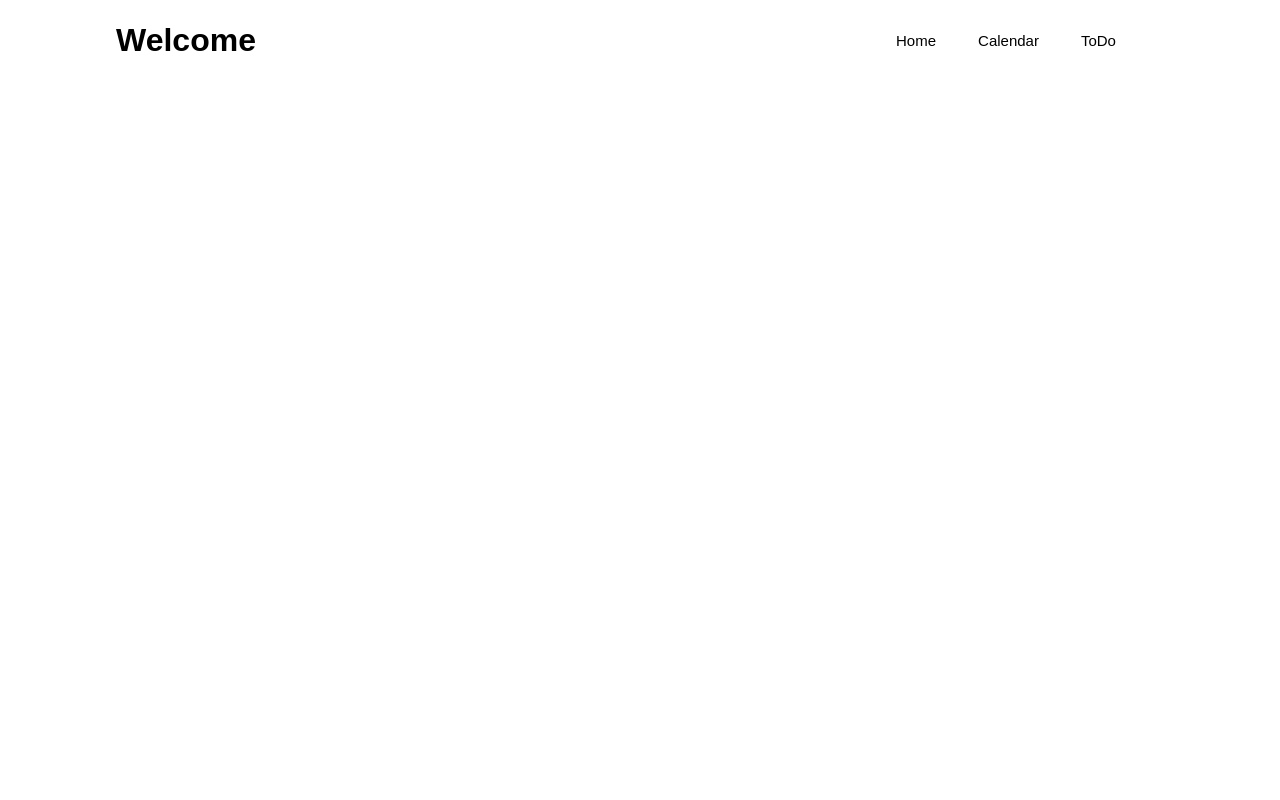
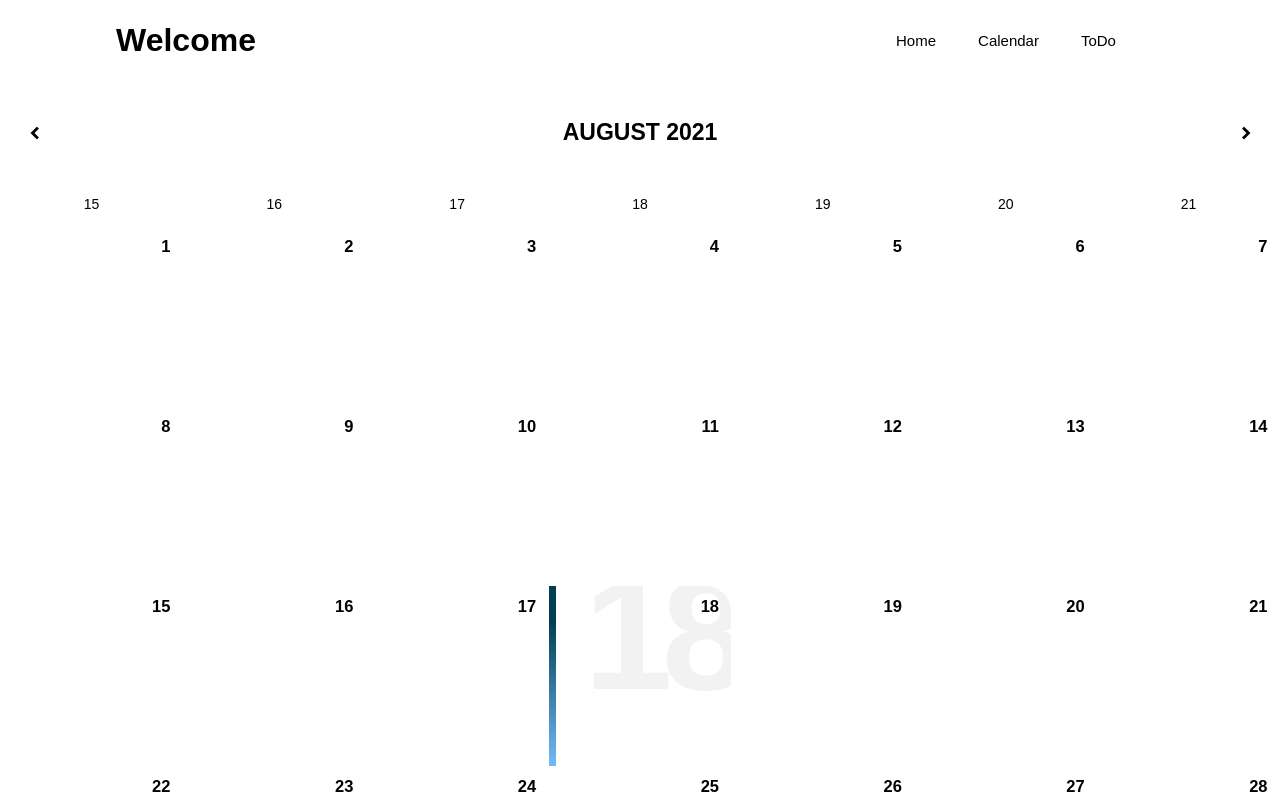
Before and after one commit to manuelmort/vespaWeb, a React (Create React App) app: page /calendar in a window 1280 px wide. Shown: the top 800 px of the page. Built offline with nearby package versions, Linux system fonts and the light colour scheme.

Commit message:
gave navebar a bit more functionality, changed css on calendar to black and white

```diff
--- a/package.json
+++ b/package.json
@@ -11,6 +11,7 @@
     "react": "^17.0.2",
     "react-bootstrap": "^1.6.1",
     "react-dom": "^17.0.2",
+    "react-router-dom": "^5.2.0",
     "react-scripts": "4.0.3",
     "web-vitals": "^1.1.2"
   },
--- a/src/App.js
+++ b/src/App.js
@@ -1,6 +1,12 @@
 import React from "react"
+import { BrowserRouter as Router, Switch, Route } from 'react-router-dom';
 import Navbar from "./components/NavbarComponent/Navbar";
+
+import Home from "./components/Home";
+import Calendar from "./components/Calendar"
+
 import "./App.css"
+
 
 
 
@@ -8,7 +14,15 @@ class App extends React.Component {
   render() {
     return (
       <div>
-        <Navbar/>
+        <Router>
+          <Navbar/>
+
+          <Switch>
+            <Route path={"/home"}  component={Home}/>
+            <Route path={"/calendar"}  component={Calendar}/>
+          </Switch>
+
+        </Router>
       </div>
 
     )
--- a/src/components/Calendar.css
+++ b/src/components/Calendar.css
@@ -24,21 +24,12 @@
 
 /* VARIABLES */
 
-:root {
-  --main-color: #022e57;
-  --text-color: #022e57;
-  --text-color-light: #0379e7;
 
-  --bg-color: #00a5a5;
-
-}
 
 
 /* GENERAL */
 
-* {
-  box-sizing: border-box;
-}
+
 
 body {
     font-family: 'Open Sans', 'Helvetica Neue', 'Helvetica', 'Arial', sans-serif;
@@ -47,7 +38,7 @@ body {
     line-height: 1.5;
     color: var(--text-color);
 
-    background: linear-gradient(90deg, rgba(0,26,36,1) 0%, rgba(94,177,126,1) 0%, rgba(75,200,231,1) 100%);
+    background: #fff;
     position: relative;
 }
 
--- a/src/components/Calendar.jsx
+++ b/src/components/Calendar.jsx
@@ -1,5 +1,6 @@
 import React from "react";
 import * as dateFns from 'date-fns'
+import "./Calendar.css"
 
 class Calendar extends React.Component {
   state = {
--- a/src/components/Home.jsx
+++ b/src/components/Home.jsx
@@ -1,6 +1,7 @@
 import React from "react";
 import * as dateFns from "date-fns";
 import Clock from './Clock'
+import Navbar from './NavbarComponent/Navbar'
 
 
 class Home extends React.Component {
@@ -30,9 +31,6 @@ class Home extends React.Component {
         currentTime: new Date()
     }
 
-    renderCurrentTime() {
-
-    }
 
     renderCurrentDay() {
         const week = ["Sunday", "Monday", "Tuesday","Wednesday","Thursday", "Friday","Saturday"]
@@ -49,7 +47,6 @@ class Home extends React.Component {
 
         return (
             <div>
-                <h1>Welcome Manny!</h1>
                 <p>Today is:</p>
                 <span>{this.renderCurrentDay()}</span> <br></br>
 
--- a/src/components/NavbarComponent/MenuItems.js
+++ b/src/components/NavbarComponent/MenuItems.js
@@ -1,17 +1,17 @@
 export const MenuItems = [
     {
         title: 'Home',
-        url: "#",
+        url: "/home",
         cName: "nav-links"
     },
     {
         title: 'Calendar',
-        url: "#",
+        url: "/calendar",
         cName: "nav-links"
     },
     {
         title: 'ToDo',
-        url: "#",
+        url: "/todo",
         cName: "nav-links"
     }
 ]
```
Also changed, not shown: 2 other files (tests, documents, lock files or other folders).
